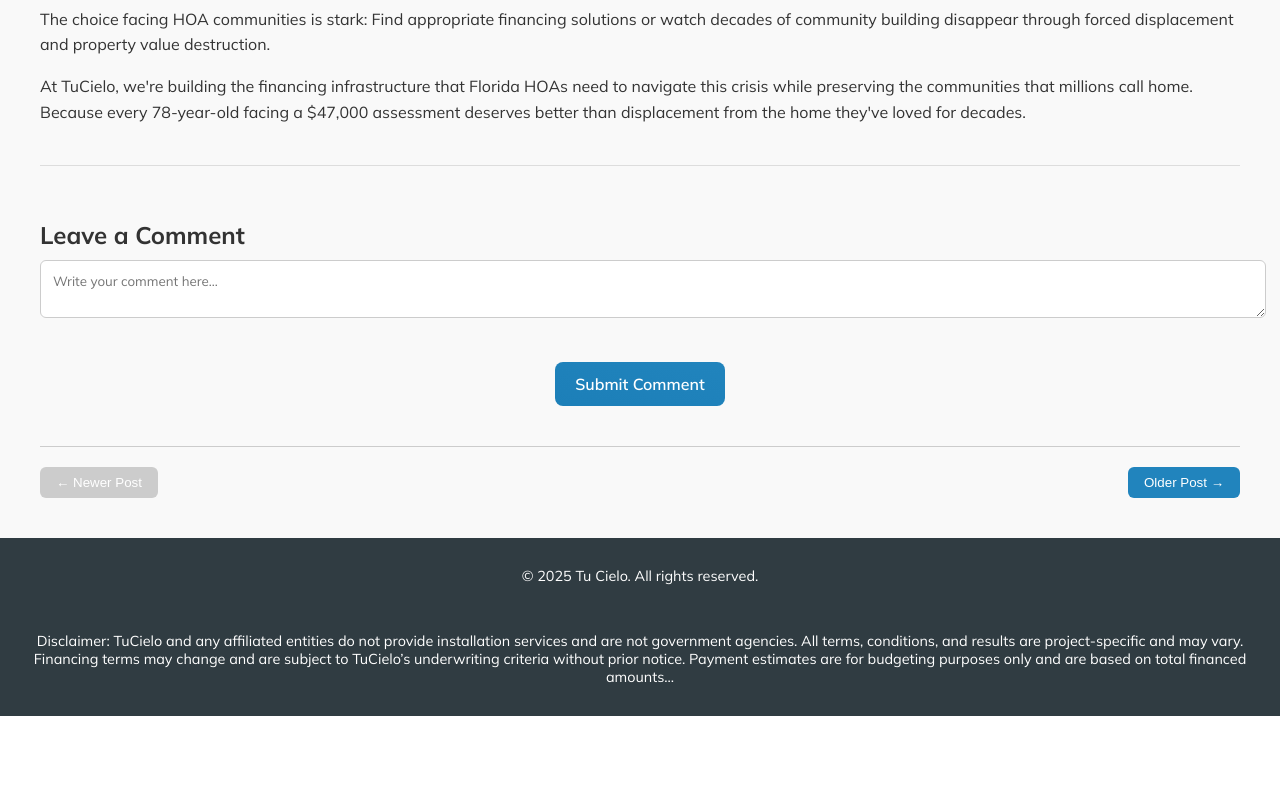
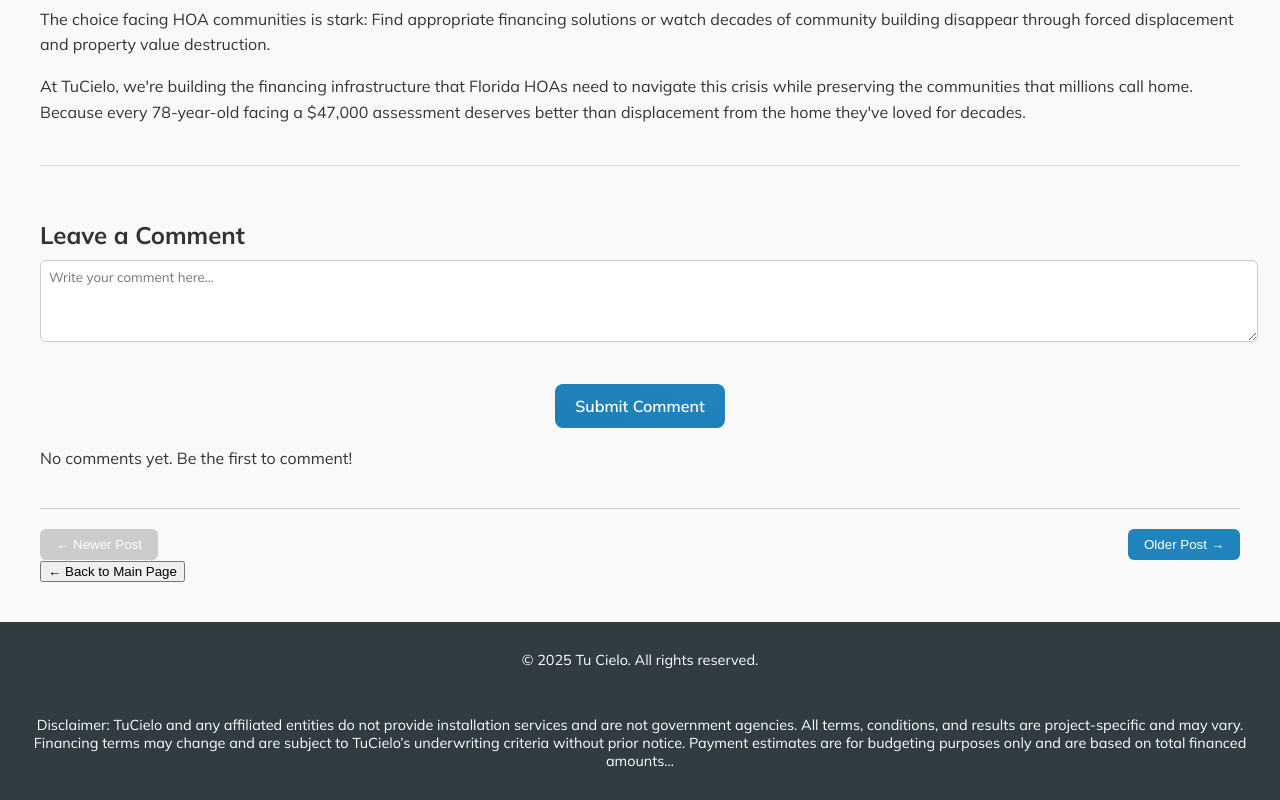
Before and after one commit to MetaCapFin/tu-cielo-site, a React (Create React App) app: page /blogposts in a window 1280 px wide. Shown: the part 3149-3949 px from the top of the page. Before the commit the page ends 3865 px from the top, so only its background shows below. Built offline with nearby package versions, Linux system fonts and the light colour scheme.

Commit message:
Update blogposts.jsx

```diff
--- a/src/blogposts.jsx
+++ b/src/blogposts.jsx
@@ -1,9 +1,48 @@
-import React, { useState } from 'react';
+import React, { useState, useEffect } from 'react';
 import './blogposts.css';
 import { Link } from 'react-router-dom';
 
 const BlogPosts = () => {
   const [showPrivacyModal, setShowPrivacyModal] = useState(false);
+
+  // Comments state: each comment = { id, text, userId }
+  const [comments, setComments] = useState([]);
+
+  // Controlled textarea for comment input
+  const [commentText, setCommentText] = useState('');
+
+  // User ID stored in localStorage to identify commenter
+  const [userId, setUserId] = useState(null);
+
+  // On mount, initialize or get userId from localStorage
+  useEffect(() => {
+    let storedUserId = localStorage.getItem('userId');
+    if (!storedUserId) {
+      storedUserId = Math.random().toString(36).substring(2, 9);
+      localStorage.setItem('userId', storedUserId);
+    }
+    setUserId(storedUserId);
+  }, []);
+
+  // Handler to add comment
+  const handleSubmitComment = () => {
+    const trimmed = commentText.trim();
+    if (!trimmed) return; // don't add empty comments
+
+    const newComment = {
+      id: Date.now(),
+      text: trimmed,
+      userId,
+    };
+
+    setComments([...comments, newComment]);
+    setCommentText('');
+  };
+
+  // Handler to delete comment by id (only if userId matches)
+  const handleDelete = (id) => {
+    setComments(comments.filter(comment => comment.id !== id));
+  };
 
   return (
     <div className="page-container">
@@ -40,6 +79,7 @@ const BlogPosts = () => {
             The Florida HOA Financing Crisis: Why Traditional Banks Are Failing Communities When They Need Capital Most
           </h2>
           <article className="blog-article">
+            {/* ... Your entire article content unchanged ... */}
             <p>
               <em> I have spent months analyzing the unprecedented challenges facing Florida's condominium communities. What I've discovered reveals a fundamental breakdown in how traditional lenders approach HOA financing in our post-Surfside reality.</em>
             </p>
@@ -157,16 +197,68 @@ const BlogPosts = () => {
           {/* COMMENTS SECTION */}
           <section className="comments-section">
             <h3>Leave a Comment</h3>
-            <textarea placeholder="Write your comment here..." />
-            <button className="cta-button">Submit Comment</button>
+            <textarea
+              placeholder="Write your comment here..."
+              value={commentText}
+              onChange={(e) => setCommentText(e.target.value)}
+              rows={4}
+              style={{ width: '100%', marginBottom: '8px', padding: '8px' }}
+            />
+            <button className="cta-button" onClick={handleSubmitComment}>
+              Submit Comment
+            </button>
+
+            {/* Render existing comments */}
+            <div style={{ marginTop: '20px' }}>
+              {comments.length === 0 && <p>No comments yet. Be the first to comment!</p>}
+              {comments.map(({ id, text, userId: commentUserId }) => (
+                <div
+                  key={id}
+                  style={{
+                    display: 'flex',
+                    justifyContent: 'space-between',
+                    alignItems: 'center',
+                    padding: '8px 12px',
+                    borderBottom: '1px solid #ccc',
+                    marginTop: '8px',
+                    borderRadius: '4px',
+                    backgroundColor: '#f9f9f9',
+                  }}
+                >
+                  <span>{text}</span>
+                  {commentUserId === userId && (
+                    <button
+                      onClick={() => handleDelete(id)}
+                      style={{
+                        backgroundColor: '#ff4d4f',
+                        color: 'white',
+                        border: 'none',
+                        borderRadius: '4px',
+                        padding: '4px 8px',
+                        cursor: 'pointer',
+                      }}
+                      aria-label="Delete your comment"
+                    >
+                      Delete
+                    </button>
+                  )}
+                </div>
+              ))}
+            </div>
           </section>
 
           {/* PAGINATION SECTION */}
-          <div className="pagination-controls">
+          <div className="pagination-controls" style={{ marginTop: '40px' }}>
             <button disabled>← Newer Post</button>
             <button>Older Post →</button>
           </div>
 
+          {/* BACK TO MAIN PAGE BUTTON */}
+          <div className="back-to-main-container">
+            <Link to="/">
+              <button className="back-to-main-button">← Back to Main Page</button>
+            </Link>
+          </div>
         </div>
       </main>
 
```
Lines whose indentation alone changed are shown as unchanged.
